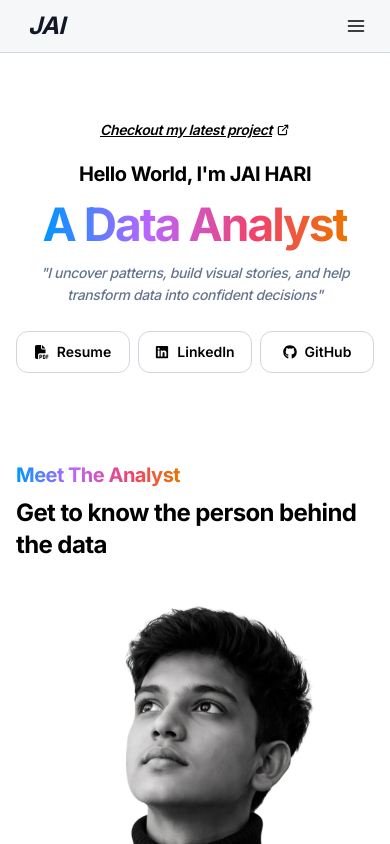
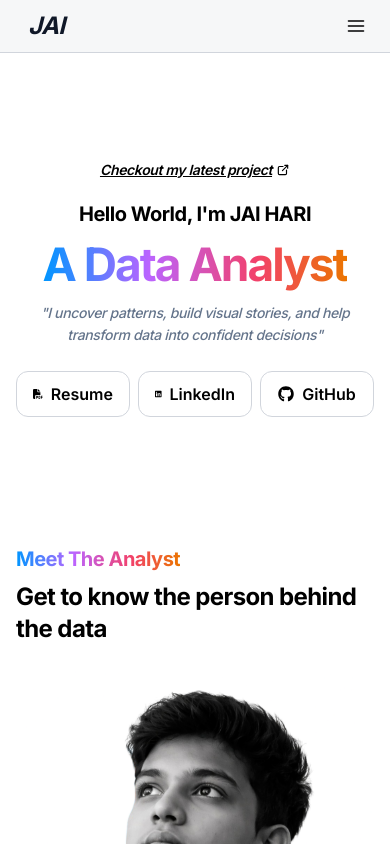
Before and after one commit to ijaihari/ds-portfolio, a React (Vite) app: page / in a window 390 px wide. Shown: the top 844 px of the page. Built offline with nearby package versions, Linux system fonts and the light colour scheme.

Commit message:
updated home

```diff
--- a/src/index.css
+++ b/src/index.css
@@ -36,7 +36,7 @@ body {
  .hero-link {
   @apply w-full
          px-4 py-2.5 sm:py-3
-         text-sm sm:text-base font-semibold
+         text-base font-semibold
          border border-gray-300
          rounded-xl
          bg-white
--- a/src/pages/HeroSection.jsx
+++ b/src/pages/HeroSection.jsx
@@ -4,7 +4,7 @@ import { FaFilePdf, FaLinkedin, FaGithub } from "react-icons/fa6";
 export function HeroSection() {
   return (
     <section id="home" className="flex items-center justify-center w-full sm:min-h-screen px-4 sm:px-6 scroll-mt-10">
-      <div className="w-full max-w-6xl flex flex-col items-center text-center pt-30 pb-10 sm:pt-0 sm:pb-0 leading-tight">
+      <div className="w-full max-w-6xl flex flex-col items-center text-center pt-40 pb-20 sm:pt-0 sm:pb-0 leading-tight">
 
         {/* Project link */}
         <a href="#" className="mb-5">
```
